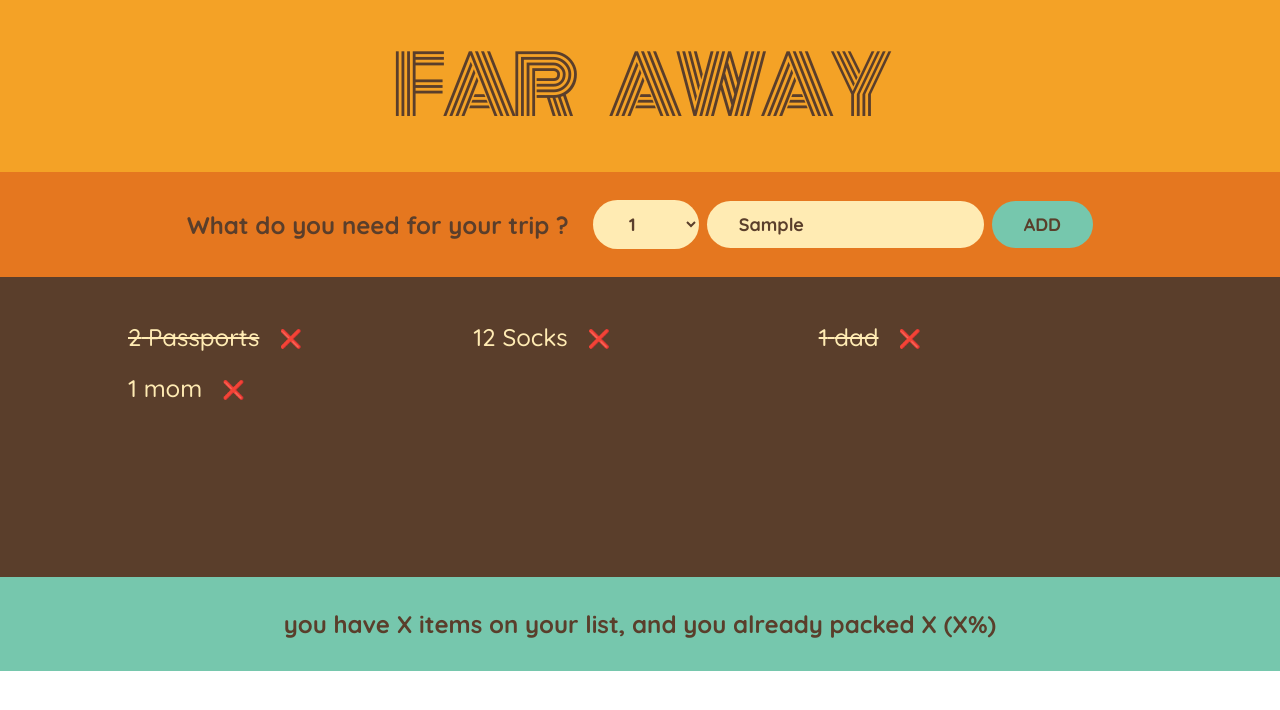
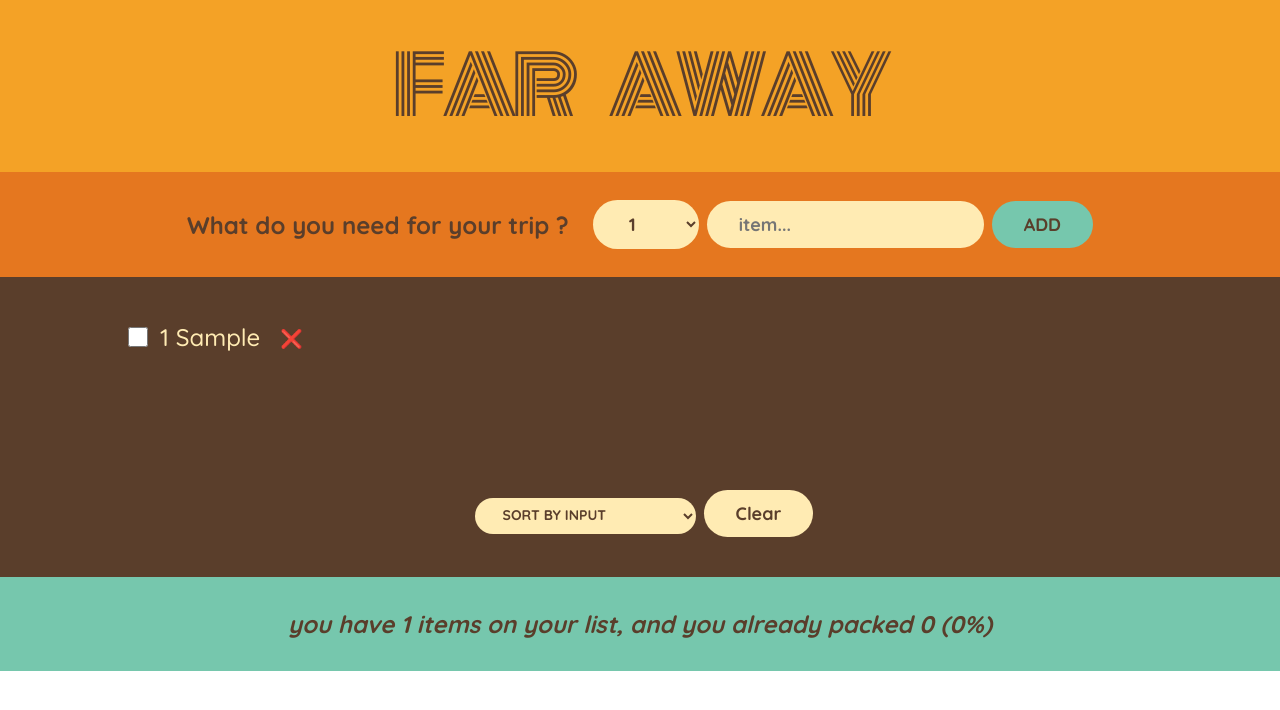
Before and after one commit to mahdi-shi/Far-away, a React (Create React App) app: page / in a window 1280 px wide. Both pictures are taken after typing "Sample" into the empty fields and a click on the button "ADD". Shown: the top 710 px of the page. Built offline with nearby package versions, Linux system fonts and the light colour scheme.

Commit message:
all componets are interactive now

```diff
--- a/src/App.js
+++ b/src/App.js
@@ -1,17 +1,39 @@
-const initialItems = [
-  { id: 1, description: "Passports", quantity: 2, packed: true },
-  { id: 2, description: "Socks", quantity: 12, packed: false },
-  { id: 3, description: "dad", quantity: 1, packed: true },
-  { id: 4, description: "mom", quantity: 1, packed: false },
-];
+import { useState } from "react";
 
 export default function App() {
+  const [items, setItems] = useState([]);
+
+  function handleAddItem(items) {
+    setItems((i) => [...i, items]);
+  }
+
+  function handleDeleteItem(id) {
+    setItems((items) => items.filter((item) => item.id !== id));
+  }
+
+  function handleToggleItem(id) {
+    setItems((items) =>
+      items.map((item) =>
+        item.id === id ? { ...item, packed: !item.packed } : item
+      )
+    );
+  }
+
+  function handleClearItems() {
+    setItems([])
+  }
+
   return (
     <div className="App">
       <Logo />
-      <Form />
-      <PackingList />
-      <Stats />
+      <Form onAddItems={handleAddItem} />
+      <PackingList
+        items={items}
+        onDeleteItem={handleDeleteItem}
+        onToggleItem={handleToggleItem}
+        onClearItems={handleClearItems}
+      />
+      <Stats itemsSize={items} />
     </div>
   );
 }
@@ -20,57 +42,137 @@ function Logo() {
   return <h1>Far Away</h1>;
 }
 
-function Form() {
+function Form({ onAddItems }) {
+  const [description, setDescription] = useState("");
+  const [quantity, setquantity] = useState(1);
+
   function handleSubmit(e) {
     e.preventDefault();
     console.log(e);
+
+    if (!description) return false;
+
+    const newItem = {
+      id: Date.now(),
+      description: description,
+      quantity: quantity,
+      packed: false,
+    };
+
+    console.log(newItem);
+
+    onAddItems(newItem);
+
+    setDescription("");
+    setquantity(1);
   }
 
   return (
     <form className="add-form" onSubmit={handleSubmit}>
       <h3>What do you need for your trip ? </h3>
-      <select>
+      <select
+        value={quantity}
+        onChange={(e) => setquantity(Number(e.target.value))}
+      >
         {Array.from({ length: 20 }, (_, i) => i + 1).map((num) => (
           <option value={num} key={num}>
             {num}
           </option>
         ))}
       </select>
-      <input type="input" placeholder="item..." />
+      <input
+        type="input"
+        value={description}
+        onChange={(e) => setDescription(e.target.value)}
+        placeholder="item..."
+      />
       <button>Add</button>
     </form>
   );
 }
 
-function PackingList() {
+function PackingList({ items, onDeleteItem, onToggleItem ,onClearItems}) {
+  const [sortBy, setSortBy] = new useState("input");
+
+  let sortedItems;
+
+  if (sortBy === "input") sortedItems = items;
+
+  if (sortBy === "description") {
+    sortedItems = items
+      .slice()
+      .sort((a, b) => a.description.localeCompare(b.description));
+  }
+
+  if (sortBy === "packed") {
+    sortedItems = items
+      .slice()
+      .sort((a, b) => Number(a.packed) - Number(b.packed));
+  }
   return (
     <div className="list">
       <ul>
-        {initialItems.map((item) => (
-          <Item item={item} key={item.id} />
+        {sortedItems.map((item) => (
+          <Item
+            item={item}
+            onDeleteItem={onDeleteItem}
+            onToggleItem={onToggleItem}
+            key={item.id}
+          />
         ))}
       </ul>
+
+      <div className="action">
+        <select value={sortBy} onChange={(e) => setSortBy(e.target.value)}>
+          <option value="input">Sort by input</option>
+          <option value="description">Sort by description</option>
+          <option value="packed">Sort by packed</option>
+        </select>
+        <button onClick={onClearItems}>Clear</button>
+      </div>
     </div>
   );
 }
 
-function Item({ item }) {
+function Item({ item, onDeleteItem, onToggleItem }) {
   return (
     <li>
+      <input
+        type="checkbox"
+        value={item.packed}
+        onChange={() => {
+          onToggleItem(item.id);
+        }}
+      />
       <span style={item.packed ? { textDecoration: "Line-through" } : {}}>
         {item.quantity}
         <> </>
         {item.description}
       </span>
-      <button>❌</button>
+      <button onClick={() => onDeleteItem(item.id)}>❌</button>
     </li>
   );
 }
 
-function Stats() {
+function Stats({ itemsSize }) {
+  if (!itemsSize.length) {
+    return (
+      <p className="stats">
+        <em>Start adding some items to your packing list</em>
+      </p>
+    );
+  }
+
+  const numItems = itemsSize.length;
+  const packedSize = itemsSize.filter((item) => item.packed).length;
+  const percentage = Math.round((packedSize / numItems) * 100);
+
   return (
     <footer className="stats">
-      <en>you have X items on your list, and you already packed X (X%)</en>
+      <em>
+        you have {numItems} items on your list, and you already packed{" "}
+        {packedSize} ({percentage}%)
+      </em>
     </footer>
   );
 }
```
